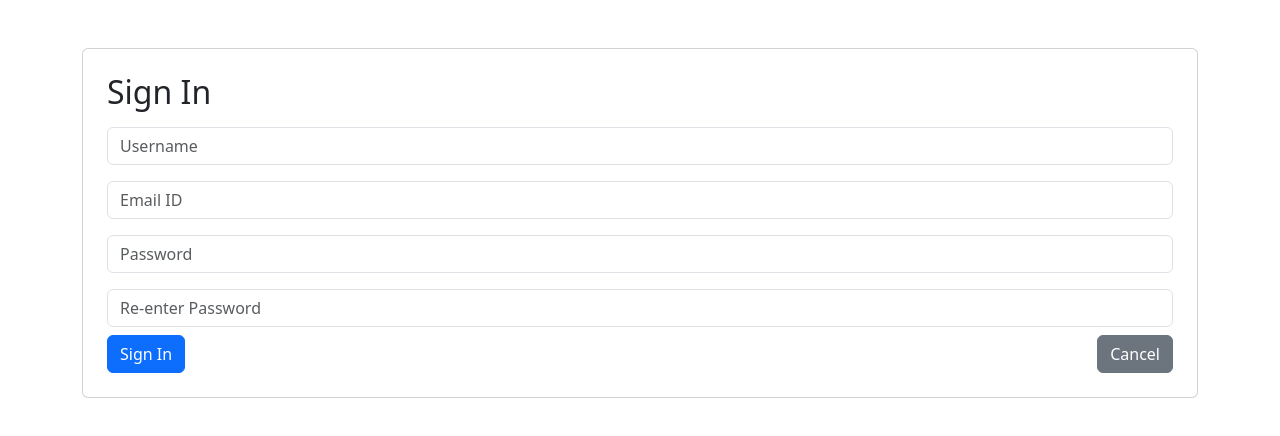
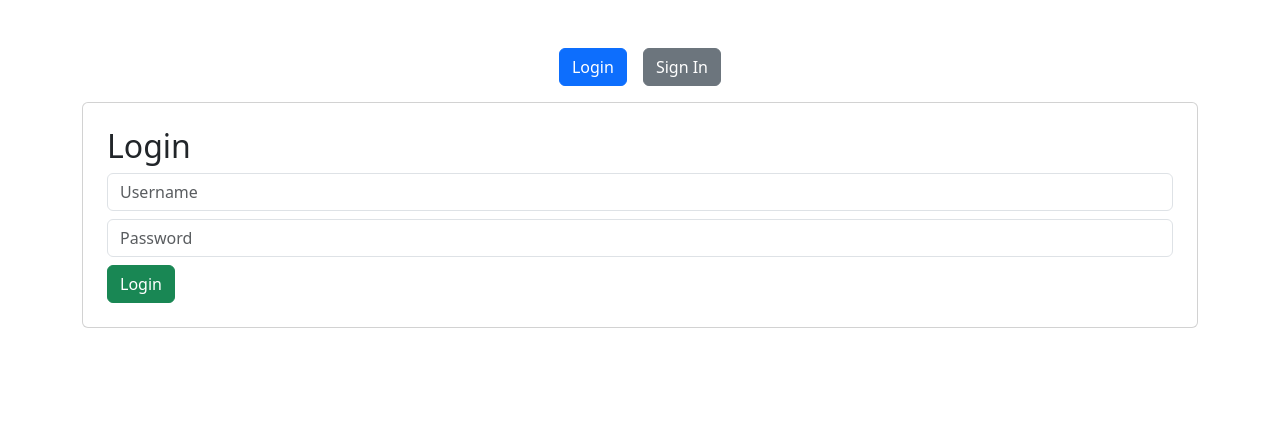
Before and after one commit to tejaksv/library-system, a React (Create React App) app: page / in a window 1280 px wide. Shown: the top 436 px of the page. Built offline with nearby package versions, Linux system fonts and the light colour scheme.

Commit message:
added buttons

```diff
--- a/src/Main.js
+++ b/src/Main.js
@@ -1,21 +1,36 @@
 import React, { useState } from "react";
 import "bootstrap/dist/css/bootstrap.min.css";
+import Login from "./components/Login";
 import SignIn from "./components/SignIn";
-import Login from "./components/Login";
-
 
 const Main = () => {
   const [users, setUsers] = useState([]);
-  const [isLogin, setIsLogin] = useState(false);
+  const [isSignIn, setIsSignIn] = useState(false);
 
   const handleSignIn = (user) => {
-    setUsers([...users, user]);
-    setIsLogin(true);
+    setUsers([...users, { username: user.username, password: user.password }]);
+    setIsSignIn(false); // Switch to login after sign-up
   };
 
   return (
     <div className="container mt-5">
-      {!isLogin ? <SignIn onSignIn={handleSignIn} /> : <Login users={users} />}
+      {/* Toggle Buttons */}
+      <div className="d-flex justify-content-center mb-3">
+        <button
+          className={`btn ${!isSignIn ? "btn-primary" : "btn-secondary"} mx-2`}
+          onClick={() => setIsSignIn(false)}
+        >
+          Login
+        </button>
+        <button
+          className={`btn ${isSignIn ? "btn-primary" : "btn-secondary"} mx-2`}
+          onClick={() => setIsSignIn(true)}
+        >
+          Sign In
+        </button>
+      </div>
+
+      <div className="card p-4">{isSignIn ? <SignIn onSignIn={handleSignIn} /> : <Login users={users} />}</div>
     </div>
   );
 };
--- a/src/components/Login.jsx
+++ b/src/components/Login.jsx
@@ -15,13 +15,8 @@ const Login = ({ users }) => {
     }
   };
 
-  // Handle cancel button click
-  const handleCancel = () => {
-    setLoginData({ username: "", password: "" });
-  };
-
   return (
-    <div className="card p-4">
+    <div>
       <h2>Login</h2>
       <input
         type="text"
@@ -37,14 +32,9 @@ const Login = ({ users }) => {
         value={loginData.password}
         onChange={(e) => setLoginData({ ...loginData, password: e.target.value })}
       />
-      <div className="d-flex justify-content-between">
-        <button className="btn btn-success" onClick={handleLogin}>
-          Login
-        </button>
-        <button className="btn btn-secondary" onClick={handleCancel}>
-          Cancel
-        </button>
-      </div>
+      <button className="btn btn-success" onClick={handleLogin}>
+        Login
+      </button>
     </div>
   );
 };
--- a/src/components/SignIn.jsx
+++ b/src/components/SignIn.jsx
@@ -22,12 +22,8 @@ const SignIn = ({ onSignIn }) => {
     }
   };
 
-  const handleCancel = () => {
-    setSignInData({ username: "", email: "", password: "", rePassword: "" });
-  };
-
   return (
-    <div className="card p-4">
+    <div>
       <h2>Sign In</h2>
       <input
         type="text"
@@ -57,14 +53,9 @@ const SignIn = ({ onSignIn }) => {
         value={signInData.rePassword}
         onChange={(e) => setSignInData({ ...signInData, rePassword: e.target.value })}
       />
-      <div className="d-flex justify-content-between">
-        <button className="btn btn-primary" onClick={handleSignIn}>
-          Sign In
-        </button>
-        <button className="btn btn-secondary" onClick={handleCancel}>
-          Cancel
-        </button>
-      </div>
+      <button className="btn btn-primary" onClick={handleSignIn}>
+        Sign In
+      </button>
     </div>
   );
 };
```
